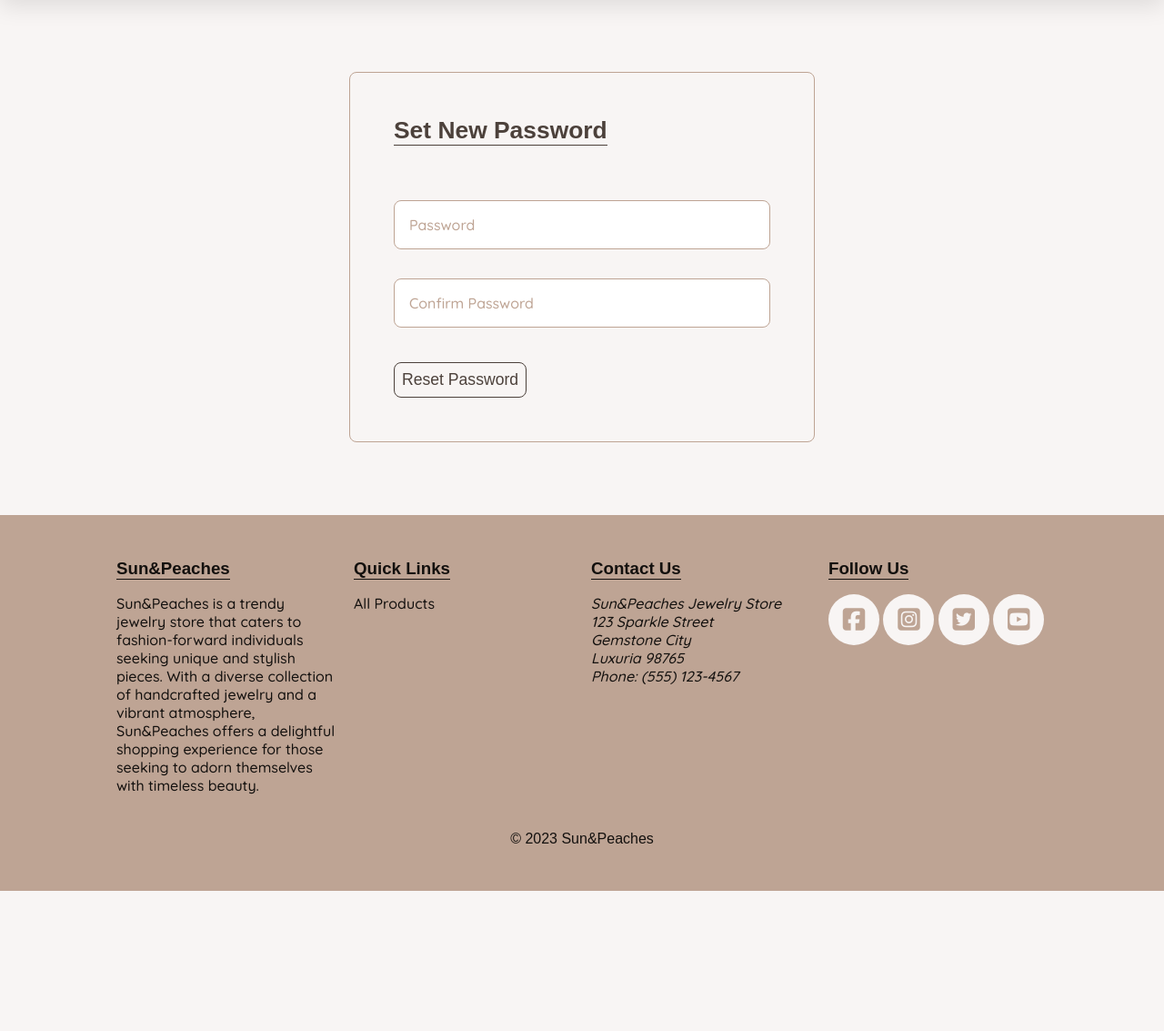
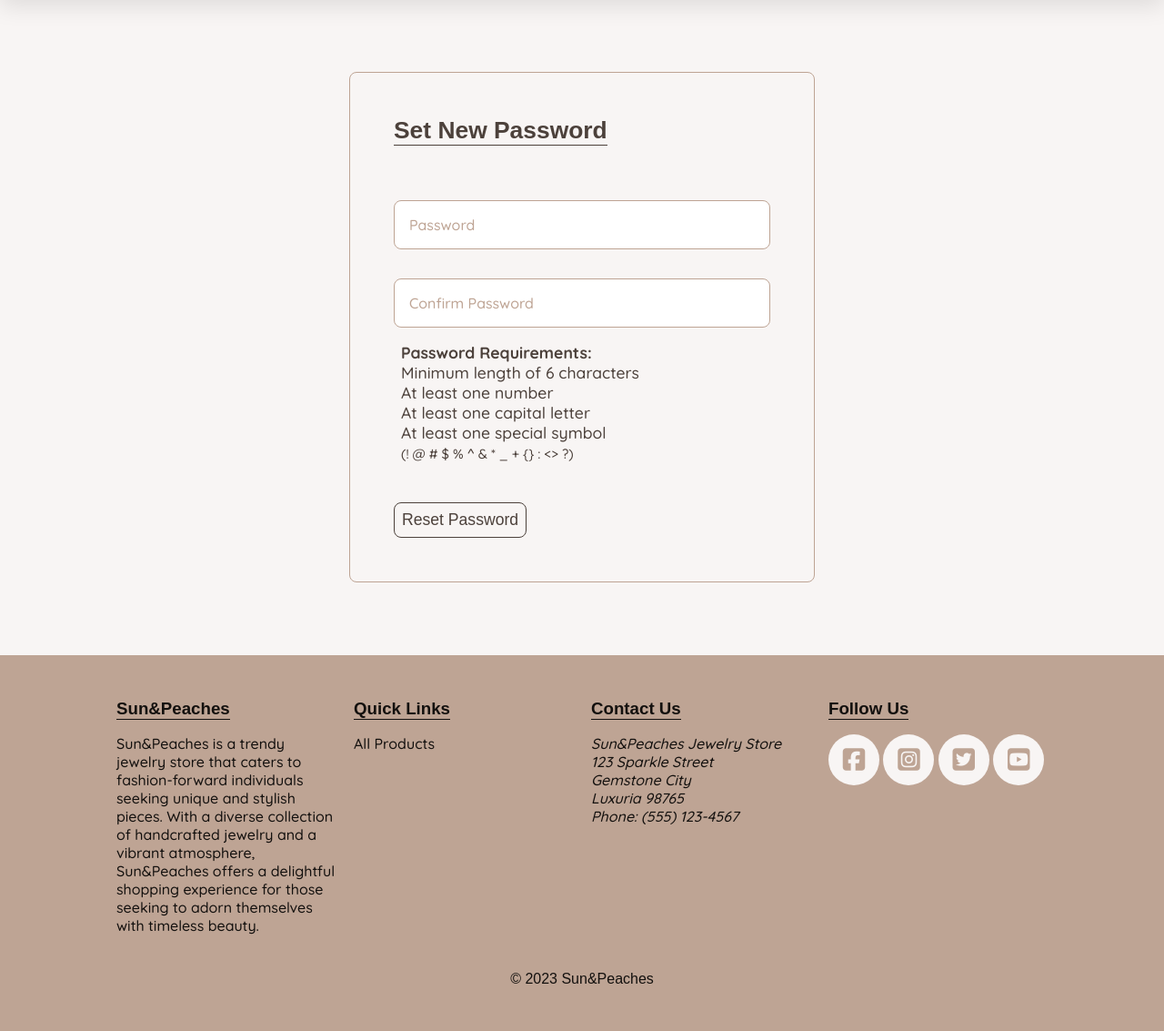
Before and after one commit to radule90/CI_PP_5, a Django app: page /account/set_new_password/ in a window 1280 px wide. Shown: the part 97-1230 px from the top of the page at 91% size. Before the commit the page ends 1076 px from the top, so only its background shows below. Run offline with Django 4.2, Linux system fonts and the light colour scheme; data that the repository does not hold is empty; some libraries are stand-ins or nearby versions; some web fonts are replaced.

Commit message:
Add password control for set_new_passwod view

```diff
--- a/account/templates/account/set_new_password.html
+++ b/account/templates/account/set_new_password.html
@@ -13,6 +13,14 @@
             {% csrf_token %}
             <input type="password" name="password" id="password" placeholder="Password" required>
             <input type="password" name="confirm_password" id="confirm_password" placeholder="Confirm Password" required>
+            <div class="requirements-signup">
+                <p><strong>Password Requirements:</strong></p>
+                <p>Minimum length of 6 characters</p>
+                <p>At least one number</p>
+                <p>At least one capital letter</p>
+                <p>At least one special symbol</p>
+                <small>(! @ # $ % ^ & * _ + {} : &lt;&gt; ?)</small>
+            </div>
             <br>
             <br>
             <button type="submit" class="custom-pointer">Reset Password</button>
--- a/account/views.py
+++ b/account/views.py
@@ -1,3 +1,4 @@
+import re
 from django.shortcuts import render, redirect, get_object_or_404
 from django.contrib import messages
 from django.contrib.auth import authenticate, login, logout
@@ -241,10 +242,26 @@ def password_reset_validation(request, uidb64, token):
 def set_new_password(request):
     '''
     Function based view to handle setting a new password.
+    https://stackoverflow.com/questions/26823766/re-search-password-checking-error
+    Password control:
+    - Contains at least one number
+    - Contains at least one capital letter
+    - Contains at least one special symbol
+    - Is at least 6 characters long
     '''
     if request.method == 'POST':
         password = request.POST.get('password')
         confirm_password = request.POST.get('confirm_password')
+        # Check for strong password criteria
+        if not re.search('[0-9]', password) or \
+           not re.search('[A-Z]', password) or \
+           not re.search('[!@#$%^&*()_+{}:<>?]', password) or \
+           len(password) < 6:
+            messages.error(
+                request, 'Password must contain at least one number, '
+                         'one capital letter, one special symbol, '
+                         'and be at least 6 characters long.')
+            return redirect('set_new_password')
         # Comparing password with confirmed
         if password == confirm_password:
             # For matching password get uid from session to fetch user
```
